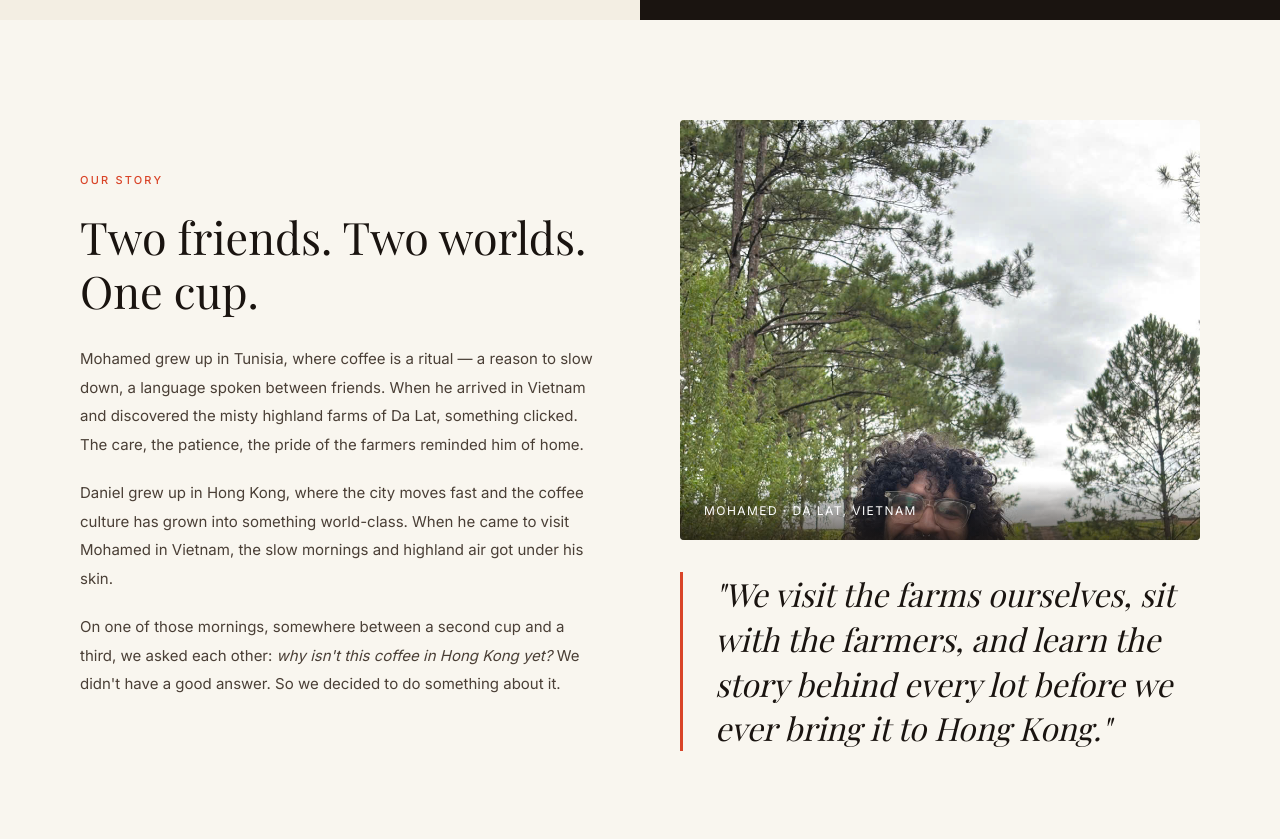
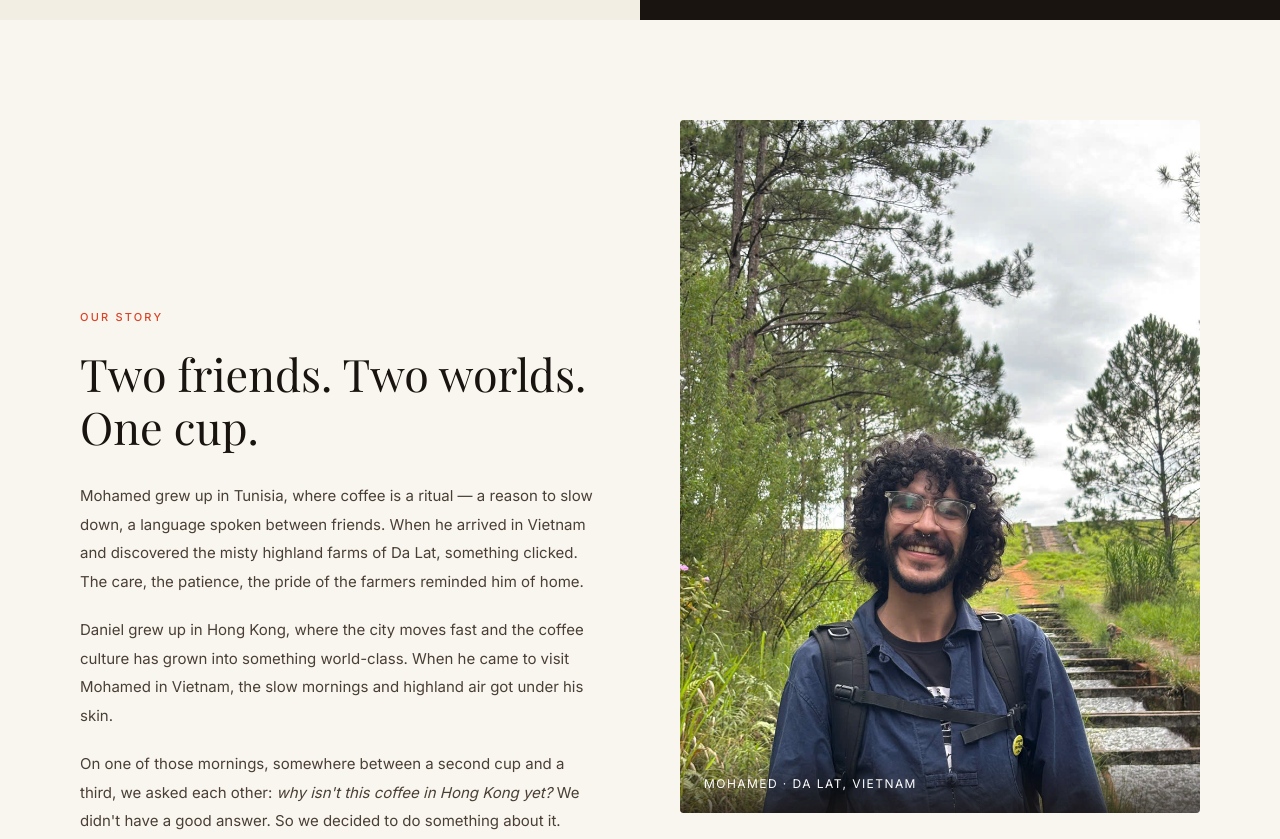
Before and after one commit to safeenacoffee/index.html, a plain HTML site: page index.html in a window 1280 px wide. Shown: the part 780-1619 px from the top of the page. Drawn offline with nearby package versions, Linux system fonts and the light colour scheme; a web font is replaced by a local one.

Commit message:
Update index.html

```diff
--- a/index.html
+++ b/index.html
@@ -502,7 +502,7 @@
   </div>
   <div>
     <div style="margin-bottom:32px;border-radius:4px;overflow:hidden;position:relative;">
-      <img src="mohamed.jpg" alt="M at the Da Lat farms" style="width:100%;max-height:420px;object-fit:cover;object-position:center top;display:block;">
+      <img src="mohamed.jpg" alt="M at the Da Lat farms" style="width:100%;max-height:1000px;object-fit:cover;object-position:center top;display:block;">
       <div style="position:absolute;bottom:0;left:0;right:0;padding:20px 24px;background:linear-gradient(to top,rgba(26,20,16,0.7),transparent);">
         <p style="color:white;font-size:12px;letter-spacing:0.12em;text-transform:uppercase;font-family:Inter,sans-serif;">Mohamed · Da Lat, Vietnam</p>
       </div>
```
